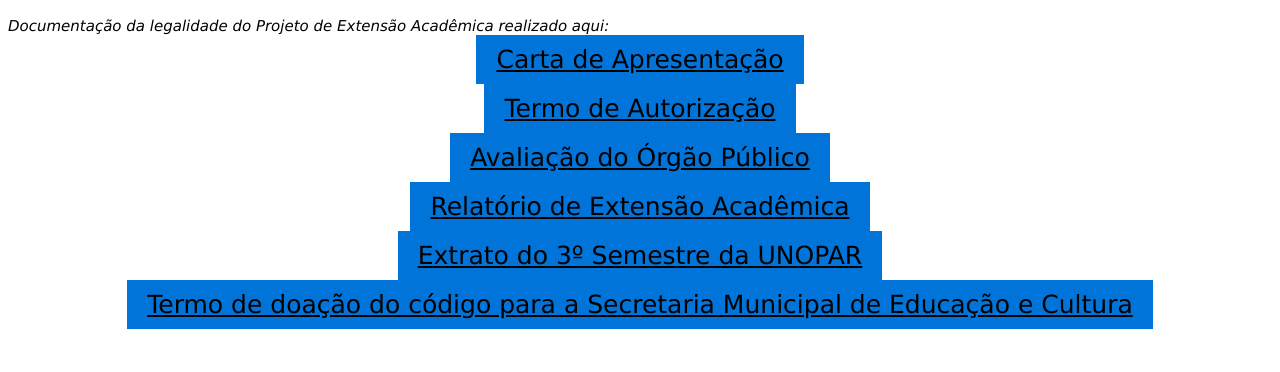
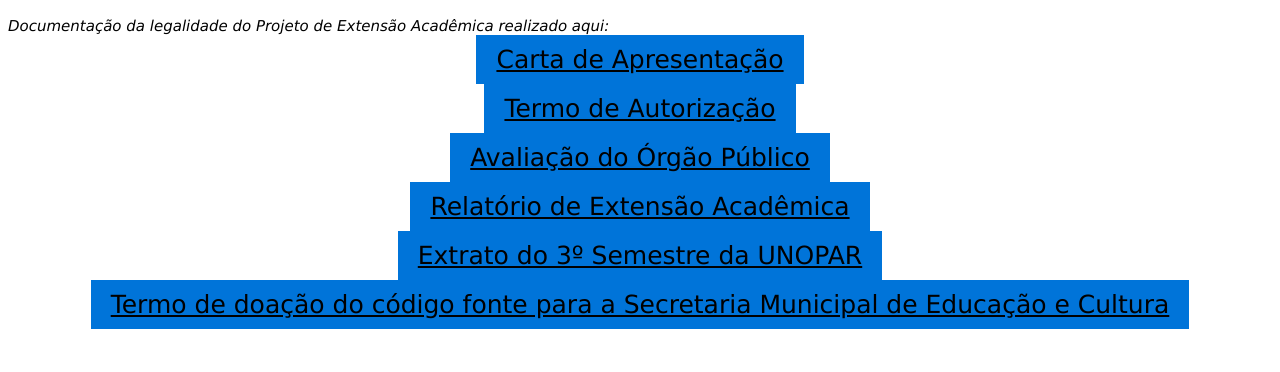
Before and after one commit to zanoniweb/mhc, a plain HTML site: page materiasarqueologicas.html in a window 1280 px wide. Shown: the part 8946-9318 px from the top of the page. Drawn offline with Linux system fonts and the light colour scheme.

Commit message:
Update materiasarqueologicas.html

```diff
--- a/materiasarqueologicas.html
+++ b/materiasarqueologicas.html
@@ -335,7 +335,7 @@
     <button><a href="https://online.fliphtml5.com/lusnq/jhdd/" download="Avaliação da Secretária Municipal de Educação e Cultura">Avaliação do Órgão Público</a></button><br>
     <button><a href="https://online.fliphtml5.com/lusnq/wuut/" download="Relatório da Atividade de Extensão Acadêmica">Relatório de Extensão Acadêmica</a></button><br>
     <button><a href="https://online.fliphtml5.com/lusnq/ymcp/" download="Extrato de disciplinas do 3º Semestre da UNOPAR">Extrato do 3º Semestre da UNOPAR</a></button><br>
-    <button><a href=" " download="Termo de doação do código">Termo de doação do código para a Secretaria Municipal de Educação e Cultura</a></button>
+    <button><a href="https://online.fliphtml5.com/lusnq/ugft/" download="Termo de doação do código">Termo de doação do código fonte para a Secretaria Municipal de Educação e Cultura</a></button>
     </article>
 
     <br>
```
